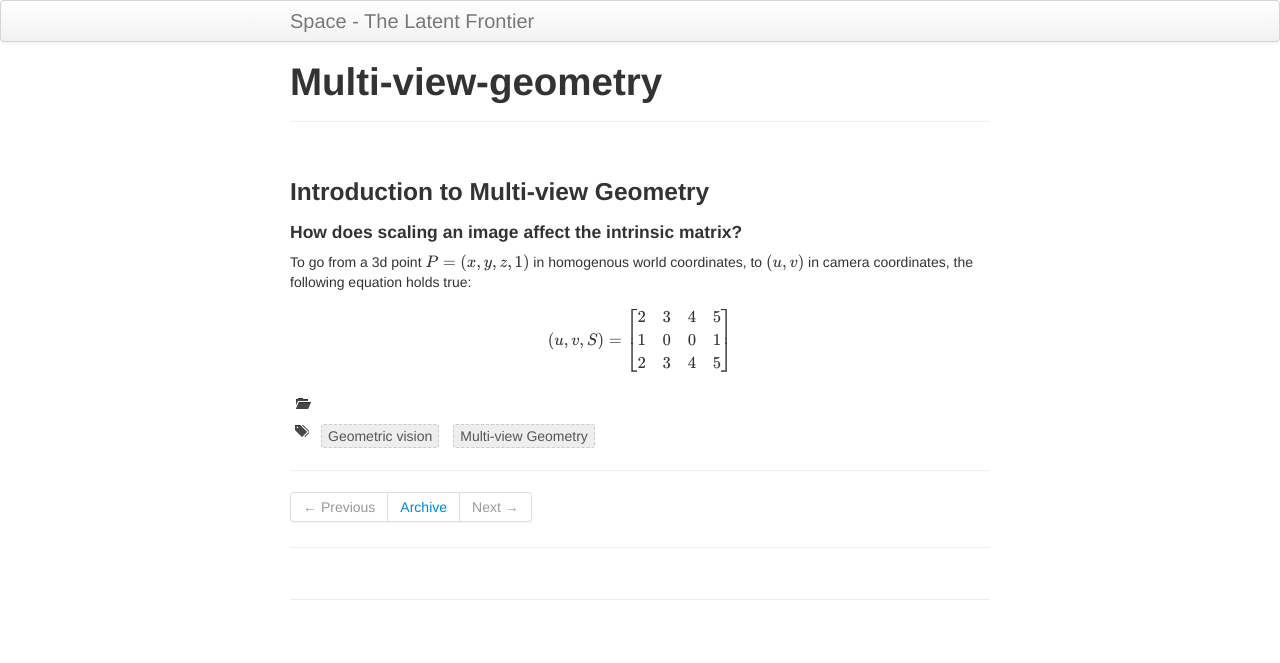
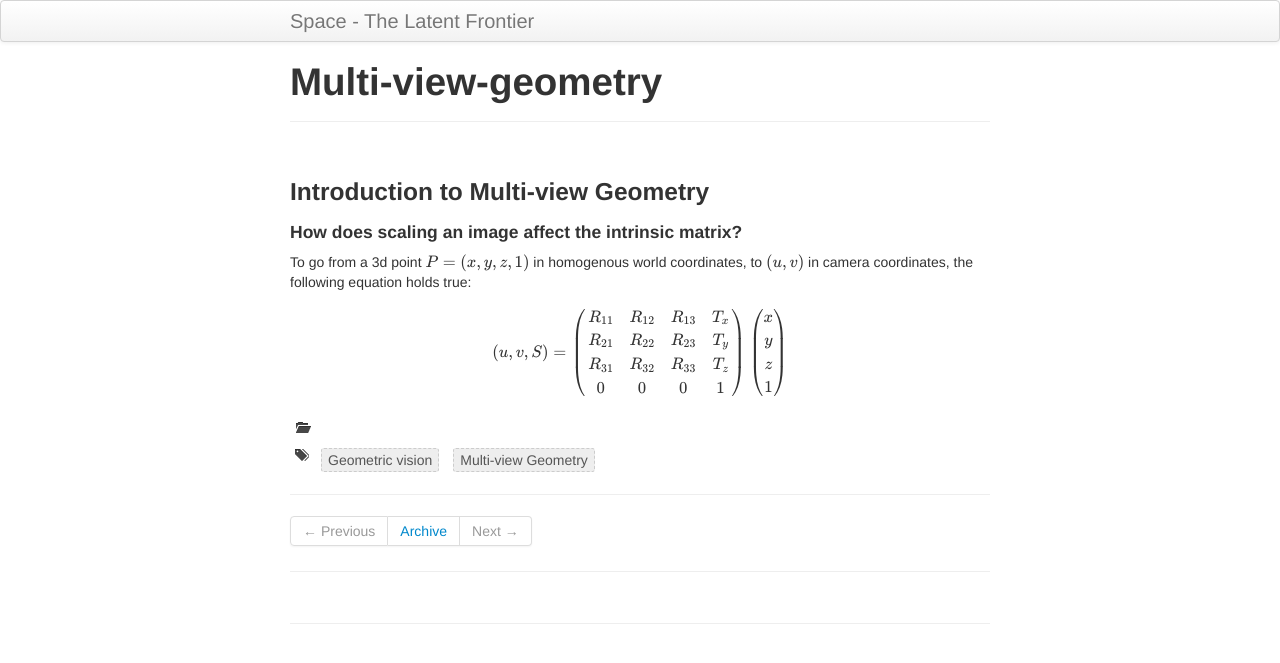
Before and after one commit to skt9/skt9.github.io, a Jekyll site: the page built from pages/multi-view-geometry.md, in a window 1280 px wide. Shown: the top 663 px of the page. Built offline with Jekyll 4.4.1, drawn with Linux system fonts in a browser that asks for light colours; formulas are drawn with MathJax 3.

Commit message:
Update multi-view-geometry.md

```diff
--- a/pages/multi-view-geometry.md
+++ b/pages/multi-view-geometry.md
@@ -12,8 +12,13 @@ tags: ["Geometric vision", "Multi-view Geometry"]
 To go from a 3d point $P=(x,y,z,1)$ in homogenous world coordinates, to $(u,v)$ in camera coordinates, the following equation holds true:
 
 $$
-(u,v,S) = \begin{bmatrix}2 & 3 & 4 & 5\\
-1 & 0 & 0 & 1\\
-2 & 3 & 4 & 5\\
-\end{bmatrix}
+(u,v,S) = \begin{pmatrix}R_{11} & R_{12} & R_{13} & T_{x}\\
+R_{21} & R_{22} & R_{23} & T_{y}\\
+R_{31} & R_{32} & R_{33} & T_{z}\\
+0 & 0 & 0 & 1\\
+\end{pmatrix}
+
+\begin{pmatrix}
+x\\ y\\ z\\ 1
+\end{pmatrix}
 $$
```
